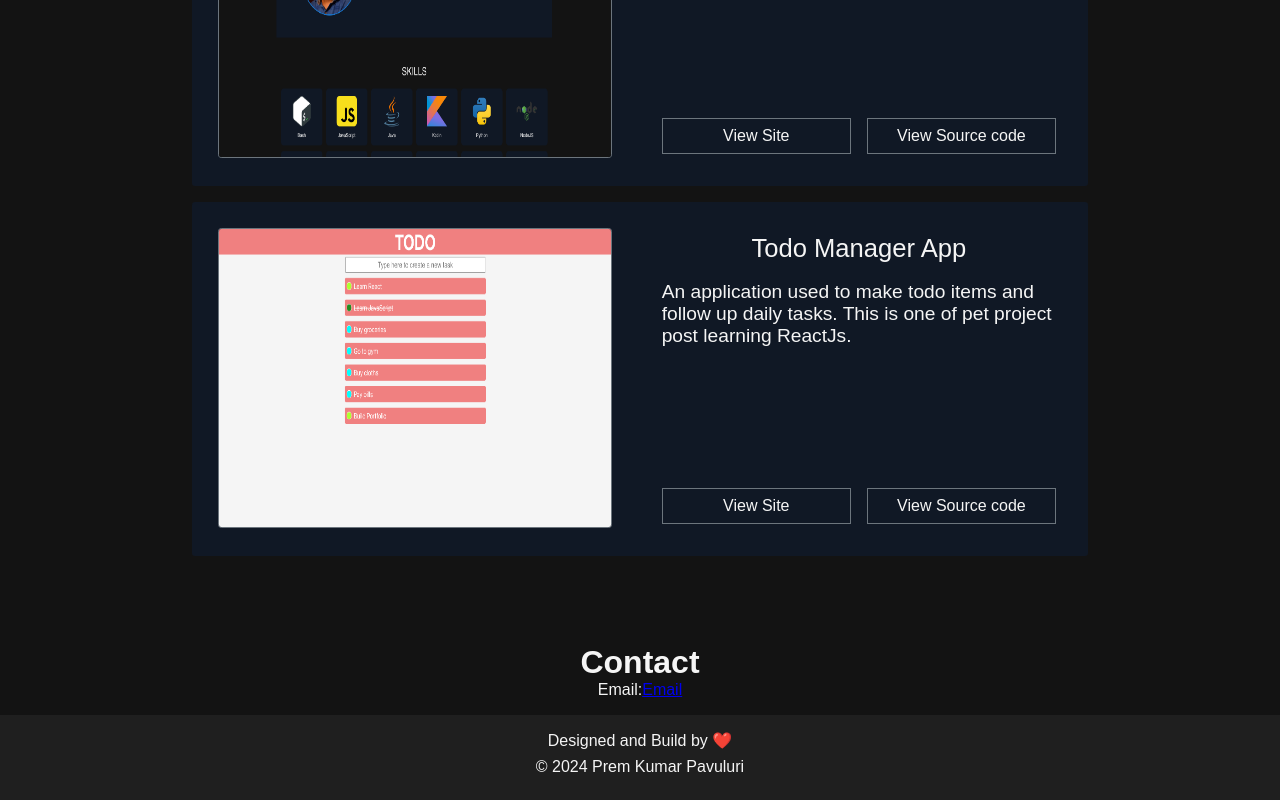
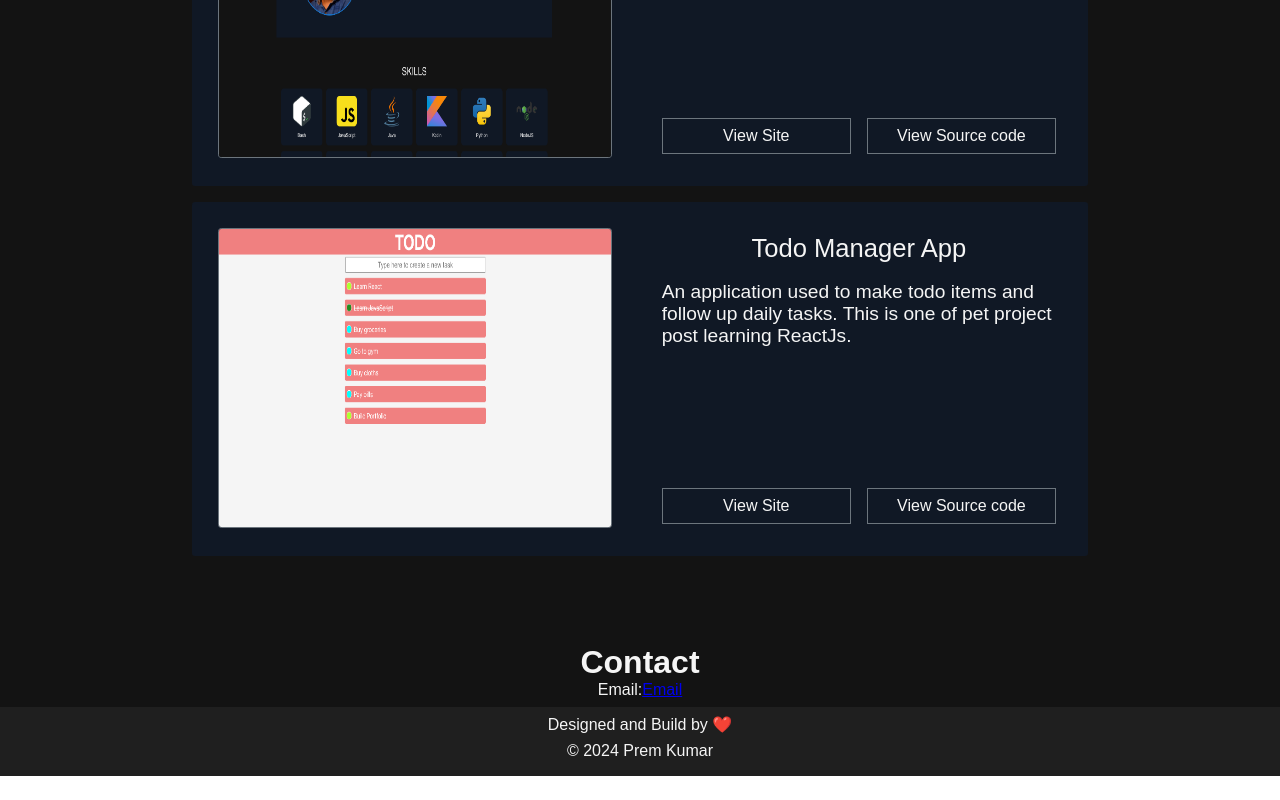
Before and after one commit to premkpavuluri/portfolio_v1, a React (Create React App) app: page / in a window 1280 px wide. Shown: the part 2228-3028 px from the top of the page. After the commit the page ends 3004 px from the top, so only its background shows below. Built offline with nearby package versions, Linux system fonts and the light colour scheme.

Commit message:
Prem | Add: Configure copyrights year

```diff
--- a/src/components/Footer.jsx
+++ b/src/components/Footer.jsx
@@ -1,11 +1,14 @@
 import React from "react";
 import {CopyRights, FooterSection} from "../styles/PortfolioComponents";
 import Credits from "./Credits";
+import {config} from "../config/Config";
 
 const Footer = () => {
+  const {copyRightYear} = config;
+
   return (<FooterSection>
     <Credits/>
-    <CopyRights>&copy; 2024 Prem Kumar Pavuluri</CopyRights>
+    <CopyRights>&copy; {copyRightYear} Prem Kumar</CopyRights>
   </FooterSection>);
 }
 
--- a/src/config/Config.js
+++ b/src/config/Config.js
@@ -114,7 +114,8 @@ const config = {
         site: 'https://mytodoapp-qsfm.onrender.com/'
       }
     }
-  ]
+  ],
+  copyRightYear: '2024',
 };
 
 export {config, sectionLabels};
--- a/src/styles/PortfolioComponents.jsx
+++ b/src/styles/PortfolioComponents.jsx
@@ -335,11 +335,13 @@ const ViewLinks = styled.div`
 
 const FooterSection = styled.footer`
     background-color: var(--secondary-background-color);
-    display: block;
     width: 100%;
-    padding: 1rem;
-    margin-top: 1rem;
-    text-align: center;
+    padding: 0.5rem;
+    margin-top: 0.5rem;
+    display: flex;
+    flex-direction: column;
+    align-items: center;
+    justify-content: center;
 `;
 
 const CopyRights = styled.p`
```
